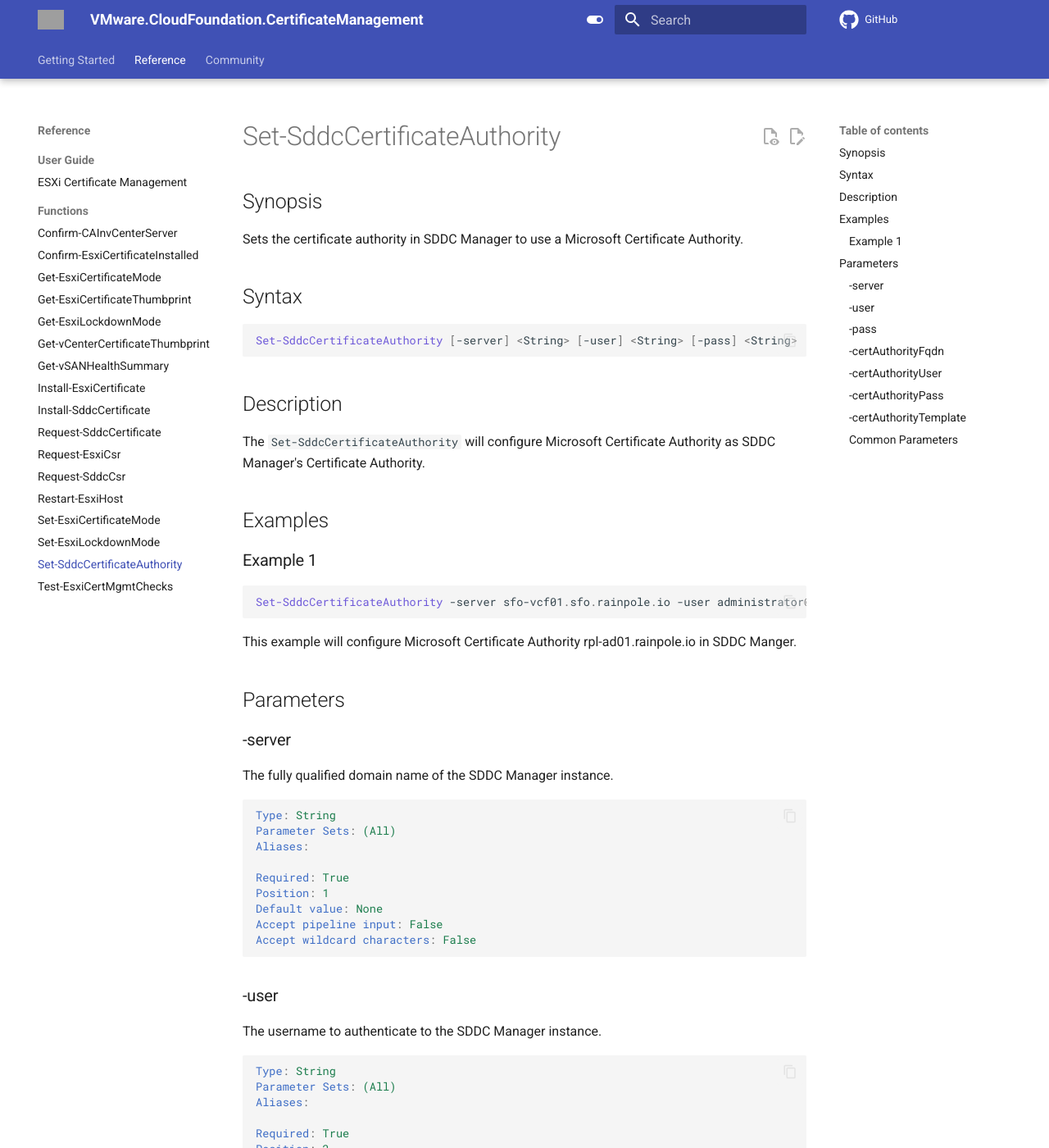
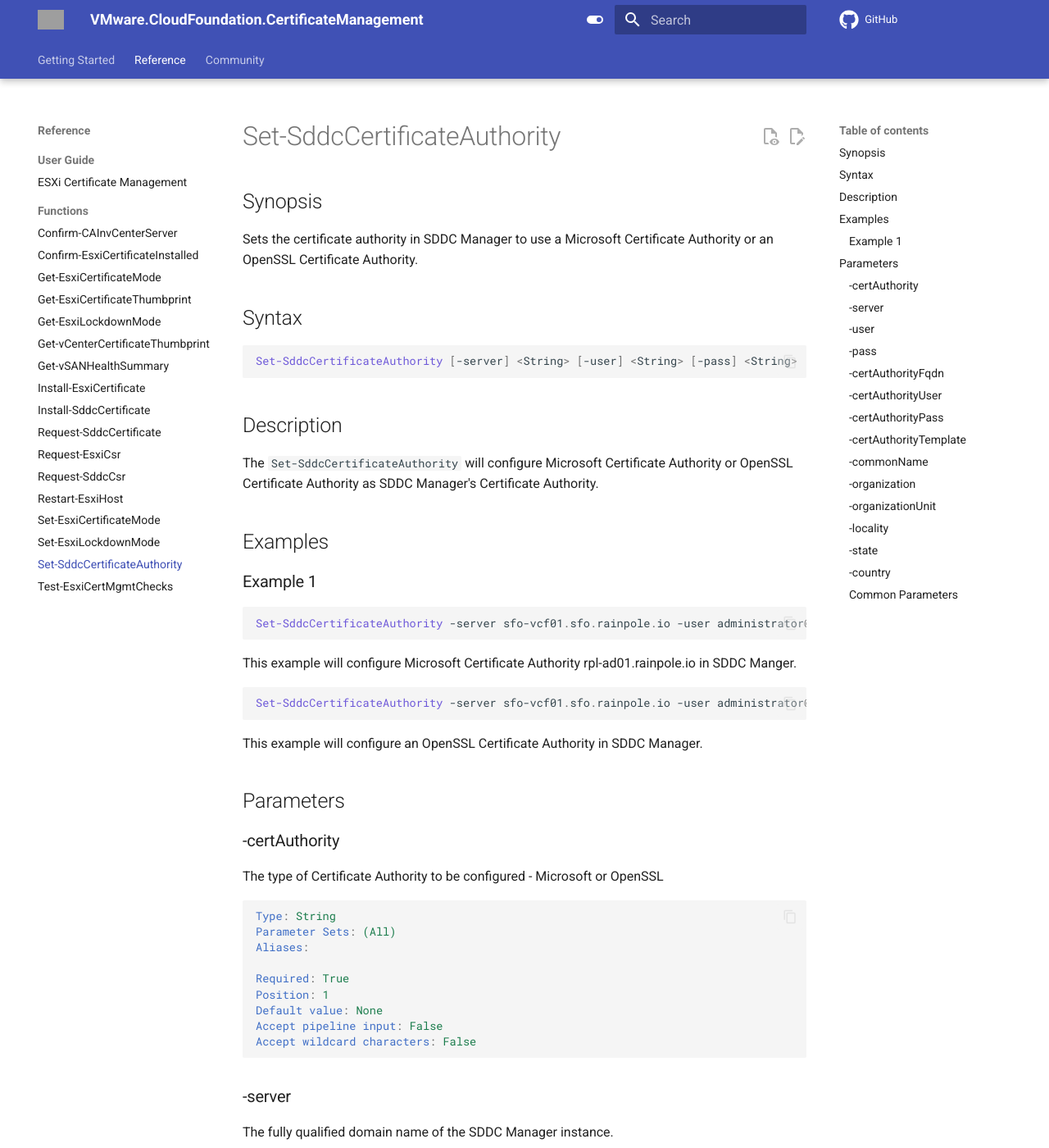
Before and after one commit to vmware/powershell-module-for-vmware-cloud-foundation-certificate-management, an MkDocs documentation site: the page built from docs/documentation/functions/Set-SddcCertificateAuthority.md, in a window 1280 px wide and 1400 px high. Shown: the whole window at 82% size. Built offline with MkDocs 1.6.1 and Material for MkDocs 9.7.7, drawn with Linux system fonts in a browser that asks for light colours; comment, search, counter and statistics services are not loaded; the version menu is left out; some of the changed text lies outside the part shown; grey boxes are pictures that could not be loaded.

Commit message:
Support OpenSSL CA configuration
Ref: #63

Signed-off-by: bhumitra nagar <bnagar@vmware.com>

````diff
--- a/docs/documentation/functions/Set-SddcCertificateAuthority.md
+++ b/docs/documentation/functions/Set-SddcCertificateAuthority.md
@@ -2,7 +2,7 @@
 
 ## Synopsis
 
-Sets the certificate authority in SDDC Manager to use a Microsoft Certificate Authority.
+Sets the certificate authority in SDDC Manager to use a Microsoft Certificate Authority or an OpenSSL Certificate Authority.
 
 ## Syntax
 
@@ -12,7 +12,7 @@
 
 ## Description
 
-The `Set-SddcCertificateAuthority` will configure Microsoft Certificate Authority as SDDC Manager's Certificate Authority.
+The `Set-SddcCertificateAuthority` will configure Microsoft Certificate Authority or OpenSSL Certificate Authority as SDDC Manager's Certificate Authority.
 
 ## Examples
 
@@ -24,7 +24,30 @@
 
 This example will configure Microsoft Certificate Authority rpl-ad01.rainpole.io in SDDC Manger.
 
+```powershell
+Set-SddcCertificateAuthority -server sfo-vcf01.sfo.rainpole.io -user administrator@vsphere.local -pass VMw@re1! -commonName "sfo-vcf01.sfo.rainpole.io" -organization "Rainpole" -organizationUnit "Platform Engineering" -locality "San Francisco" -state CA -country US
+```
+
+This example will configure an OpenSSL Certificate Authority in SDDC Manager.
+
+
 ## Parameters
+
+### -certAuthority
+
+The type of Certificate Authority to be configured - Microsoft or OpenSSL
+
+```yaml
+Type: String
+Parameter Sets: (All)
+Aliases:
+
+Required: True
+Position: 1
+Default value: None
+Accept pipeline input: False
+Accept wildcard characters: False
+```
 
 ### -server
 
@@ -80,11 +103,11 @@
 
 ```yaml
 Type: String
-Parameter Sets: (All)
+Parameter Sets: (microsoft)
 Aliases:
 
 Required: True
-Position: 4
+Position: 5
 Default value: None
 Accept pipeline input: False
 Accept wildcard characters: False
@@ -96,11 +119,11 @@
 
 ```yaml
 Type: String
-Parameter Sets: (All)
+Parameter Sets: (microsoft)
 Aliases:
 
 Required: True
-Position: 5
+Position: 6
 Default value: None
 Accept pipeline input: False
 Accept wildcard characters: False
@@ -112,11 +135,11 @@
 
 ```yaml
 Type: String
-Parameter Sets: (All)
+Parameter Sets: (microsoft)
 Aliases:
 
 Required: True
-Position: 6
+Position: 7
 Default value: None
 Accept pipeline input: False
 Accept wildcard characters: False
@@ -128,11 +151,108 @@
 
 ```yaml
 Type: String
-Parameter Sets: (All)
+Parameter Sets: (microsoft)
 Aliases:
 
 Required: True
-Position: 7
+Position: 8
+Default value: None
+Accept pipeline input: False
+Accept wildcard characters: False
+```
+
+### -commonName
+
+Specifies the common name for the OpenSSL Certificate Authority.
+
+```yaml
+Type: String
+Parameter Sets: (openssl)
+Aliases:
+
+Required: True
+Position: 9
+Default value: None
+Accept pipeline input: False
+Accept wildcard characters: False
+```
+
+### -organization
+
+Specifies the organization name for the OpenSSL Certificate Authority.
+
+```yaml
+Type: String
+Parameter Sets: (openssl)
+Aliases:
+
+Required: True
+Position: 10
+Default value: None
+Accept pipeline input: False
+Accept wildcard characters: False
+```
+
+### -organizationUnit
+
+Specifies the organization unit for the OpenSSL Certificate Authority.
+
+```yaml
+Type: String
+Parameter Sets: (openssl)
+Aliases:
+
+Required: True
+Position: 11
+Default value: None
+Accept pipeline input: False
+Accept wildcard characters: False
+```
+
+### -locality
+
+Specifies the locality for the OpenSSL Certificate Authority.
+
+```yaml
+Type: String
+Parameter Sets: (openssl)
+Aliases:
+
+Required: True
+Position: 12
+Default value: None
+Accept pipeline input: False
+Accept wildcard characters: False
+```
+
+
+### -state
+
+Specifies the state for the OpenSSL Certificate Authority.
+
+```yaml
+Type: String
+Parameter Sets: (openssl)
+Aliases:
+
+Required: True
+Position: 13
+Default value: None
+Accept pipeline input: False
+Accept wildcard characters: False
+```
+
+### -country
+
+Specifies the country for the OpenSSL Certificate Authority.
+
+```yaml
+Type: String
+Parameter Sets: (openssl)
+Aliases:
+
+Required: True
+Position: 14
 Default value: None
 Accept pipeline input: False
 Accept wildcard characters: False
````
Also changed, not shown: other parts of docs/documentation/functions/Set-SddcCertificateAuthority.md (+3 -3 lines), 1 other file.
